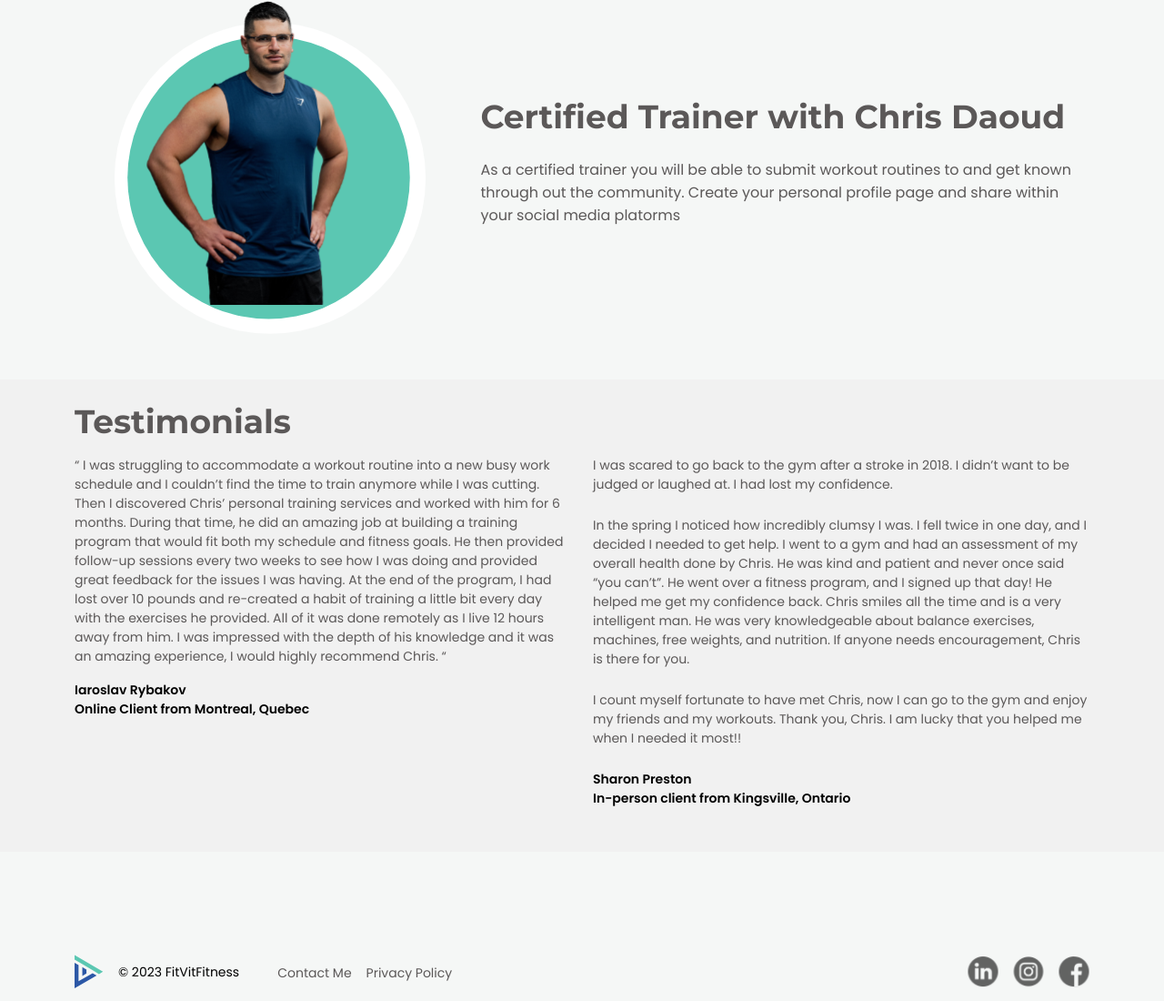
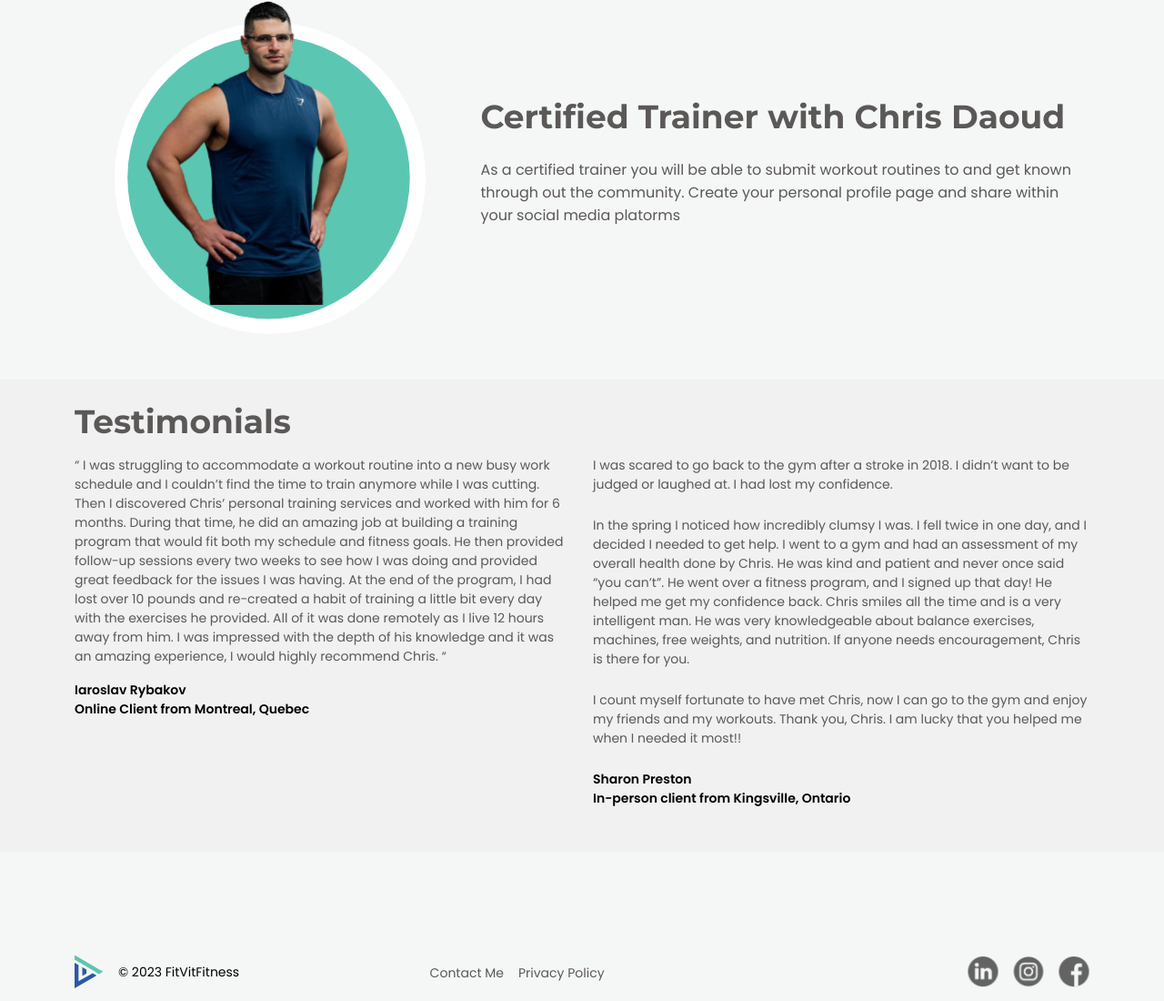
Before and after one commit to JGSolutions/fitvitfitness, a Next.js app: page / in a window 1280 px wide. Shown: the part 780-1880 px from the top of the page at 91% size. Built offline with nearby package versions, Linux system fonts and the light colour scheme.

Commit message:
fixed footer responsiness

```diff
--- a/components/footer/Footer.module.css
+++ b/components/footer/Footer.module.css
@@ -31,10 +31,10 @@
     display: flex;
     align-items: center;
     justify-content: space-between;
-    width: 80%;
+    width: 65%;
 }
 
-@media (max-width: 600px) {
+@media (max-width: 700px) {
     .footer {
         flex-direction: column;
         gap: var(--padding-large);
```
